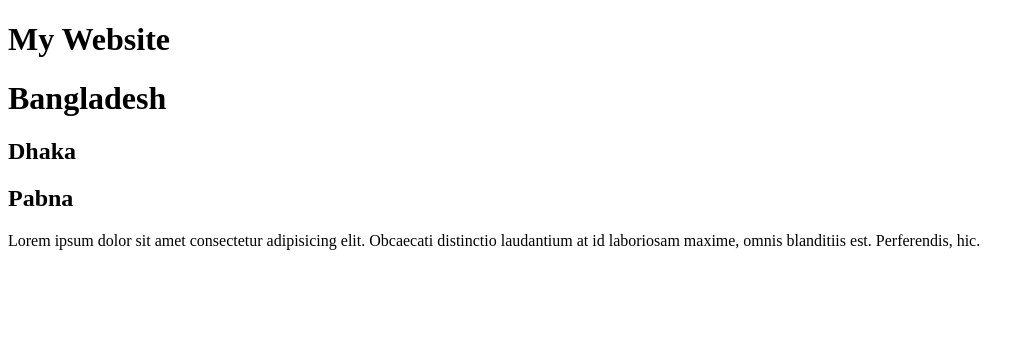
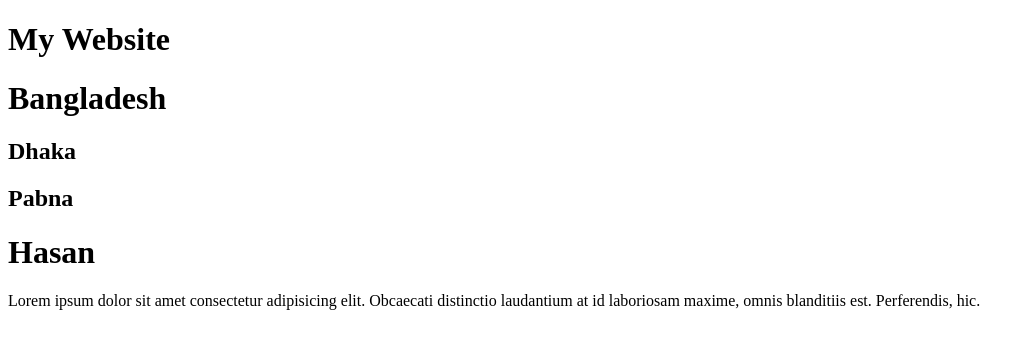
Before and after one commit to SofiqurRahman/My-Website, a plain HTML site: page index.html in a window 1280 px wide. Shown: the whole page, without its empty margins (0-1031 px from the left). Drawn offline with Linux system fonts and the light colour scheme.

Commit message:
name add

```diff
--- a/index.html
+++ b/index.html
@@ -10,6 +10,7 @@
     <h1>Bangladesh</h1>
     <h2>Dhaka</h2>
     <h2>Pabna</h2>
+    <h1>Hasan</h1>
     <p>Lorem ipsum dolor sit amet consectetur adipisicing elit. Obcaecati distinctio laudantium at id laboriosam maxime, omnis blanditiis est. Perferendis, hic.</p>
 </body>
 </html>
```
